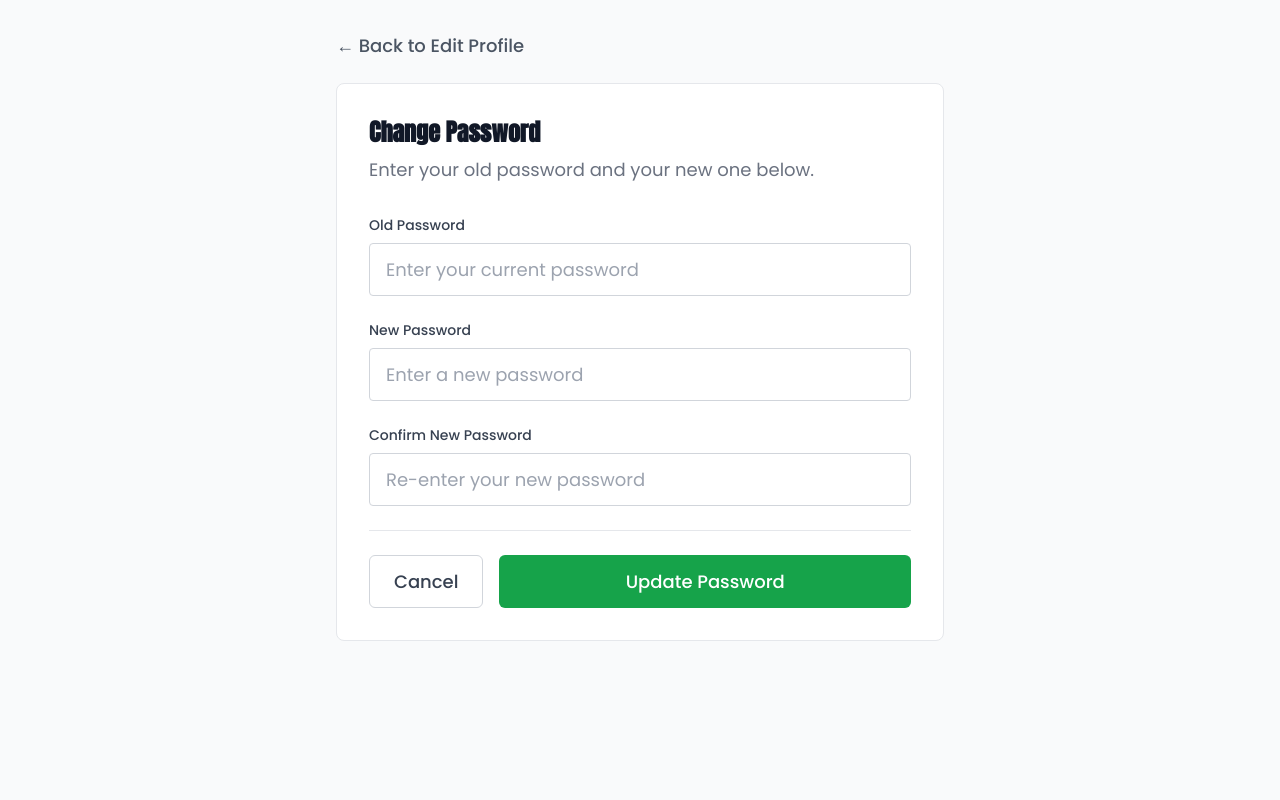
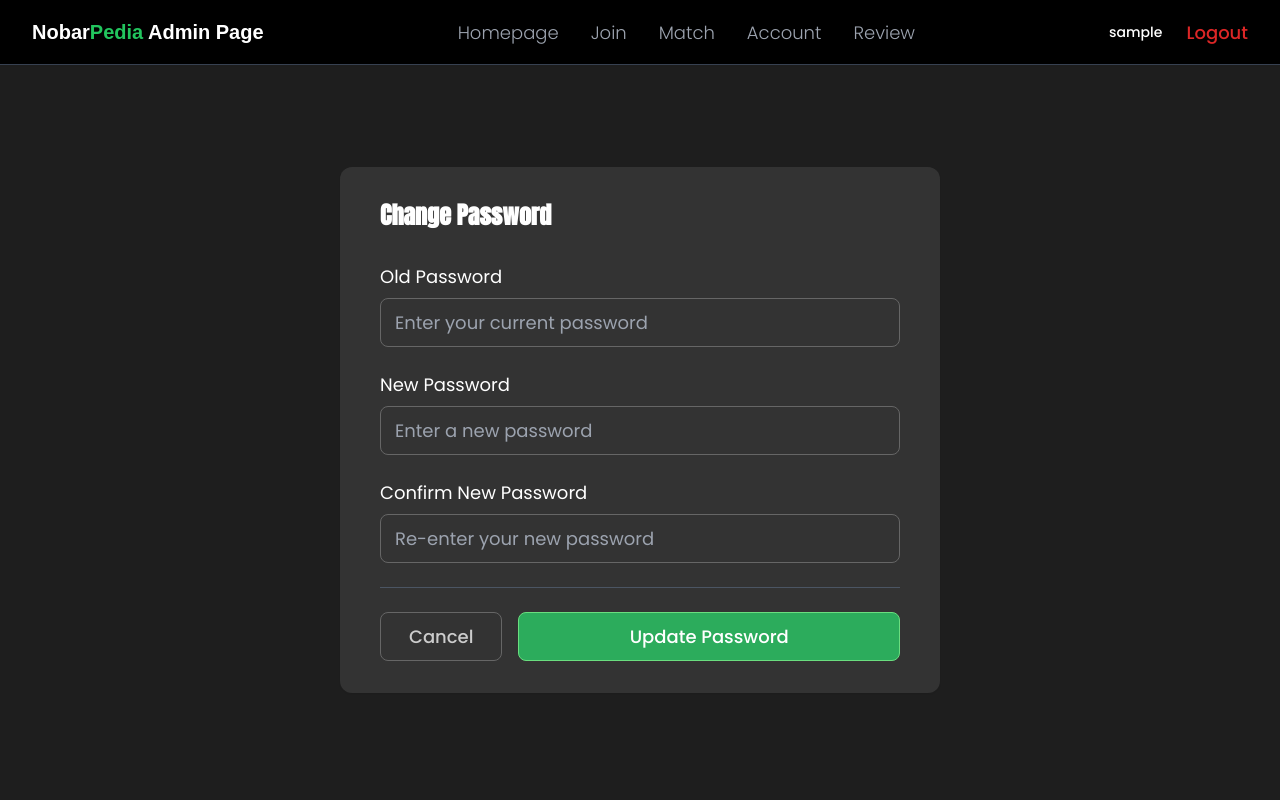
Before and after one commit to pbp-kelompok-a9/NobarPedia, a Django app: page /account/change_password/1 in a window 1280 px wide. Run offline with Django 5.2, Linux system fonts and the light colour scheme; the visitor is signed in with stand-in values (Sample User, id 1); data comes from the database, SQL or seed files in the repository; some libraries are stand-ins or nearby versions; some web fonts are replaced.

Commit message:
style change password page

```diff
--- a/account/templates/change_password.html
+++ b/account/templates/change_password.html
@@ -6,36 +6,75 @@
 {% endblock meta %}
 
 {% block content %}
-<div class="bg-gray-50 w-full min-h-screen">
-  <div class="max-w-2xl mx-auto px-4 sm:px-6 lg:px-8 py-8">
-    <!-- Back Navigation -->
-    <div class="mb-6">
-      <a href="" id='backButton' class="text-gray-600 hover:text-gray-900 font-medium transition-colors">
-        ← Back to Edit Profile
-      </a>
-    </div>
+
+{% if not user.is_staff %}
+{% include 'navbar.html' %}
+{% else %}
+{% include 'navbar-admin.html' %}
+{% endif %}
+
+<style>
+.input-bar {
+    border-radius: 8px;
+    border: 1px solid var(--Neutral-700, #666);
+    background: var(--Neutral-900, #333);
+    color: white;
+    padding: 10px 14px;
+    width: 100%;
+}
+.input-bar:focus {
+    outline: none;
+    border-color: #2CAC5C;
+}
+.btn-save {
+    border-radius: 8px;
+    border: 1px solid #6ADE7F;
+    background: #2CAC5C;
+    color: white;
+    padding: 10px 28px;
+    transition: background 0.2s ease;
+    font-weight: 500;
+}
+.btn-save:hover {
+    background: #23994E;
+}
+.btn-cancel {
+    border-radius: 8px;
+    border: 1px solid #666;
+    background: #333;
+    color: #ccc;
+    padding: 10px 28px;
+    transition: background 0.2s ease;
+    font-weight: 500;
+}
+.btn-cancel:hover {
+    background: #444;
+}
+</style>
+
+<div class="min-h-screen bg-[#1E1E1E] flex flex-col items-center justify-center pt-[100px] pb-10">
+  <div class="bg-[#333] w-full max-w-[600px] rounded-[12px] px-10 py-8 shadow-sm">
 
     <!-- Form Container -->
-    <div class="bg-white rounded-lg border border-gray-200 p-6 sm:p-8">
+    <div>
       <div class="mb-8">
-        <h1 class="text-2xl font-bold text-gray-900 mb-2">Change Password</h1>
-        <p class="text-gray-500">Enter your old password and your new one below.</p>
+        <h1 class="text-2xl font-bold text-white mb-2">Change Password</h1>
       </div>
 
-      <!-- Django Messages -->
+      <!-- Django Messages (Dark Theme) -->
       {% if messages %}
         <div class="mb-6 space-y-3">
           {% for message in messages %}
             {% if message.tags == 'success' %}
-              <div class="px-4 py-3 rounded text-sm border bg-green-50 border-green-200 text-green-700">
+              <div class="px-4 py-3 text-sm text-green-200">
                 {{ message }}
               </div>
             {% elif message.tags == 'error' %}
-              <div class="px-4 py-3 rounded text-sm border bg-red-50 border-red-200 text-red-700">
+              <div class="px-4 py-3 text-sm text-red-200">
                 {{ message }}
               </div>
             {% else %}
-              <div class="px-4 py-3 rounded text-sm border bg-gray-50 border-gray-200 text-gray-700">
+              <div class="px-4 py-3 text-sm text-gray-200">
                 {{ message }}
               </div>
             {% endif %}
@@ -43,22 +82,20 @@
         </div>
       {% endif %}
 
-      <!-- Form Errors -->
+      <!-- Form Errors (Dark Theme) -->
       {% if form.non_field_errors %}
-        <div class="mb-6">
+        <div class="mb-6 space-y-2">
           {% for error in form.non_field_errors %}
-            <div class="px-4 py-3 rounded text-sm border bg-red-50 border-red-200 text-red-700">
-              {{ error }}
-            </div>
+            <div class="text-sm text-red-300">{{ error }}</div>
           {% endfor %}
         </div>
       {% endif %}
 
       {% if form.errors %}
-        <div class="mb-6">
+        <div class="mb-6 space-y-2">
           {% for field, errors in form.errors.items %}
             {% for error in errors %}
-              <div class="px-4 py-3 rounded text-sm border bg-red-50 border-red-200 text-red-700 mb-2">
+              <div class="text-sm text-red-300">
                 <strong>{{ field|title }}:</strong> {{ error }}
               </div>
             {% endfor %}
@@ -70,7 +107,7 @@
         {% csrf_token %}
 
         <div>
-          <label for="old_password" class="block text-sm font-medium text-gray-700 mb-2">
+          <label for="old_password" class="block body mb-2 text-white">
             Old Password
           </label>
           <input
@@ -78,12 +115,12 @@
             name="old_password"
             type="password"
             required
-            class="w-full px-4 py-3 border border-gray-300 rounded focus:outline-none focus:border-green-500 transition duration-200"
+            class="w-full input-bar"
             placeholder="Enter your current password">
         </div>
 
         <div>
-          <label for="new_password1" class="block text-sm font-medium text-gray-700 mb-2">
+          <label for="new_password1" class="block body mb-2 text-white">
             New Password
           </label>
           <input
@@ -91,12 +128,12 @@
             name="new_password1"
             type="password"
             required
-            class="w-full px-4 py-3 border border-gray-300 rounded focus:outline-none focus:border-green-500 transition duration-200"
+            class="w-full input-bar"
             placeholder="Enter a new password">
         </div>
 
         <div>
-          <label for="new_password2" class="block text-sm font-medium text-gray-700 mb-2">
+          <label for="new_password2" class="block body mb-2 text-white">
             Confirm New Password
           </label>
           <input
@@ -104,19 +141,19 @@
             name="new_password2"
             type="password"
             required
-            class="w-full px-4 py-3 border border-gray-300 rounded focus:outline-none focus:border-green-500 transition duration-200"
+            class="w-full input-bar"
             placeholder="Re-enter your new password">
         </div>
 
-        <div class="flex flex-col sm:flex-row gap-4 pt-6 border-t border-gray-200">
-          <a href="{% url 'homepage:show_homepage' %}"
+        <div class="flex flex-col sm:flex-row gap-4 pt-6 border-t border-gray-600">
+          <a href=""
              id='backButton2'
-             class="order-2 sm:order-1 px-6 py-3 border border-gray-300 text-gray-700 rounded-md font-medium hover:bg-gray-50 transition-colors text-center">
+             class="order-2 sm:order-1 btn-cancel text-center">
             Cancel
           </a>
 
           <button type="submit"
-                  class="order-1 sm:order-2 flex-1 bg-green-600 text-white px-6 py-3 rounded-md font-medium hover:bg-green-700 transition-colors">
+                  class="order-1 sm:order-2 flex-1 btn-save">
             Update Password
           </button>
         </div>
@@ -127,12 +164,11 @@
 
 <script>
 
-const backButton = document.getElementById('backButton');
 const backButton2 = document.getElementById('backButton2');
 const user_id = {{ form.user.id }};
+
 setTimeout(() => {
     const url_address = "{% url 'account:edit_profile' 0 %}".replace('0', user_id);
-    backButton.href = url_address;
     backButton2.href = url_address;
 }, 10);
 
--- a/account/templates/edit_profile.html
+++ b/account/templates/edit_profile.html
@@ -145,7 +145,6 @@
             name="email"
             type="email"
             value="{{ form.email.value|default:'' }}"
-            required
             class="w-full input-bar"
             placeholder="Enter your Email">
         </div>
@@ -158,7 +157,6 @@
               type="text"
               value="{{ form.fullname.value|default:'' }}"
               maxlength="100"
-              required
               class="w-full input-bar"
               placeholder="Enter your full name">
         </div>
--- a/account/views.py
+++ b/account/views.py
@@ -128,10 +128,10 @@ def change_password(request, id):
         if form.is_valid():
             user = form.save()
             update_session_auth_hash(request, user) # agar user ga ke logout otomatis, langsung update session dengan password yg baru
-            messages.success(request, 'Your password was successfully updated!')
+            #messages.success(request, 'Your password was successfully updated!')
             return redirect('account:edit_profile', id=id)
-        else:
-            messages.error(request, 'Please correct the error below.')
+        #else:
+            #messages.error(request, 'Please correct the error below.')
     else:
         form = PasswordChangeForm(user)
 
```
